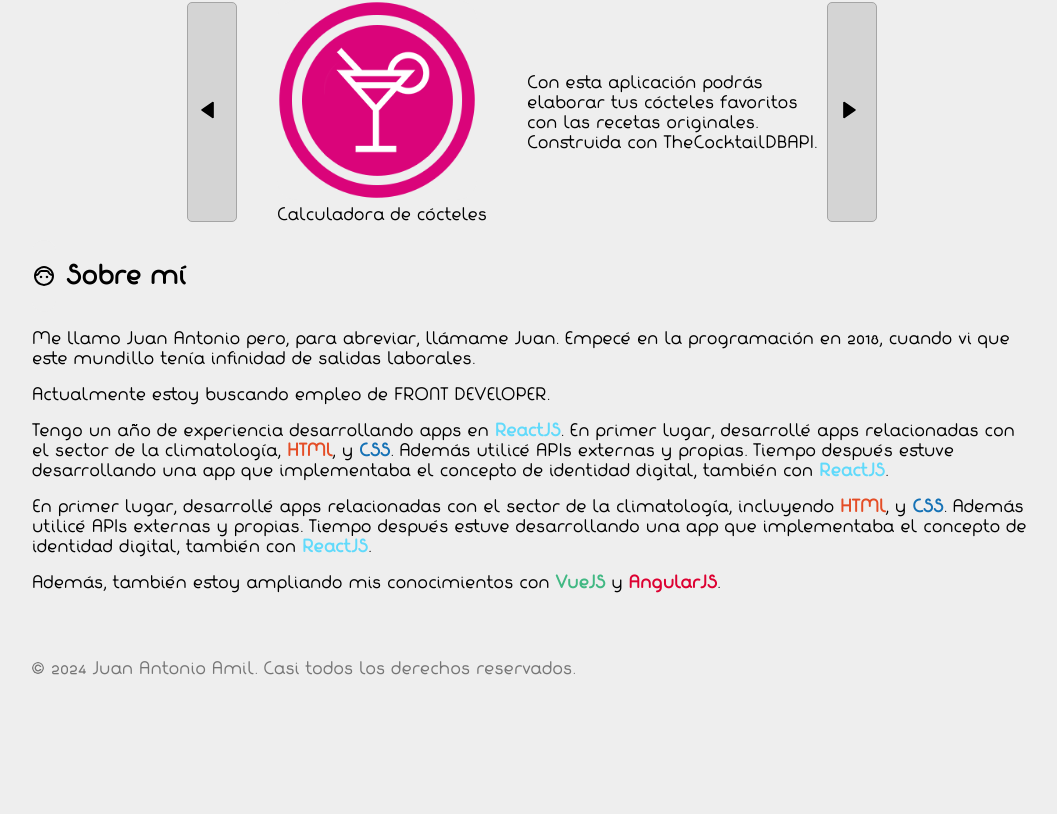
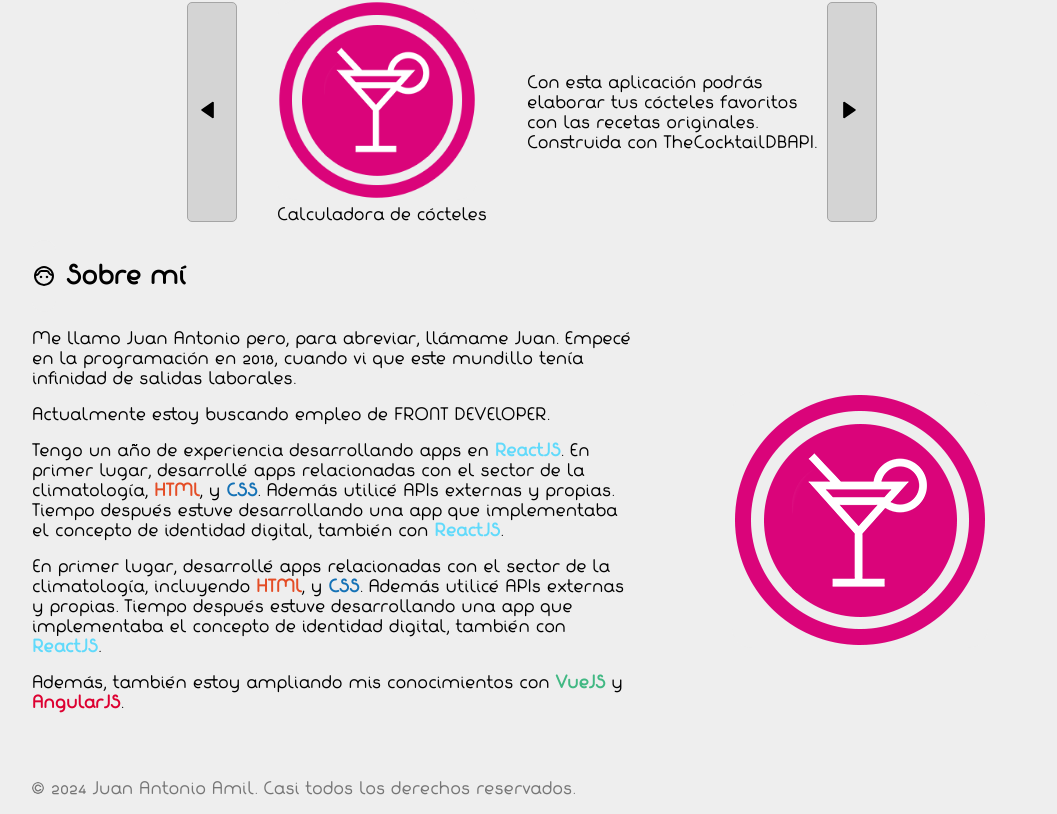
Before and after one commit to JuananA1000/Portfolio, a React (Vite) app: page / in a window 1280 px wide. Shown: the part 900-1714 px from the top of the page, without its empty margins (108-1165 px from the left). Before the commit the page ends 1594 px from the top, so only its background shows below. Built offline with nearby package versions, Linux system fonts and the light colour scheme.

Commit message:
prevision de foto

```diff
--- a/src/components/About/About.css
+++ b/src/components/About/About.css
@@ -33,3 +33,10 @@ span {
 #angular {
   color: #dd0031;
 }
+
+.sobre-mi {
+  display: grid;
+  grid-template-columns: 2fr 1fr;
+  grid-column-gap: 100px;
+  align-items: center;
+}
--- a/src/components/About/About.jsx
+++ b/src/components/About/About.jsx
@@ -1,5 +1,7 @@
 import translate from '../../es.json';
 import about from '../../images/svg/about.svg';
+
+import photo from '../../images/img/calcCoctel.png';
 
 import './About.css';
 
@@ -11,24 +13,26 @@ export default function About() {
         <h2>{translate['about-h2']}</h2>
       </div>
 
+      <div className='sobre-mi'>
+        <div className='descripcion'>
           <p>
-        Me llamo Juan Antonio pero, para abreviar, llámame Juan. Empecé en la programación en 2018, cuando vi
-        que este mundillo tenía infinidad de salidas laborales.
+            Me llamo Juan Antonio pero, para abreviar, llámame Juan. Empecé en la programación en 2018, cuando vi que
+            este mundillo tenía infinidad de salidas laborales.
           </p>
 
           <p>Actualmente estoy buscando empleo de FRONT DEVELOPER.</p>
 
           <p>
-        Tengo un año de experiencia desarrollando apps en <span id='react'>ReactJS</span>. En primer lugar, desarrollé
-        apps relacionadas con el sector de la climatología, <span id='html'>HTML</span>, y <span id='css'>CSS</span>.
-        Además utilicé APIs externas y propias. Tiempo después estuve desarrollando una app que implementaba el concepto
-        de identidad digital, también con <span id='react'>ReactJS</span>.
+            Tengo un año de experiencia desarrollando apps en <span id='react'>ReactJS</span>. En primer lugar,
+            desarrollé apps relacionadas con el sector de la climatología, <span id='html'>HTML</span>, y{' '}
+            <span id='css'>CSS</span>. Además utilicé APIs externas y propias. Tiempo después estuve desarrollando una
+            app que implementaba el concepto de identidad digital, también con <span id='react'>ReactJS</span>.
           </p>
 
           <p>
             En primer lugar, desarrollé apps relacionadas con el sector de la climatología, incluyendo{' '}
-        <span id='html'>HTML</span>, y <span id='css'>CSS</span>. Además utilicé APIs externas y propias. Tiempo después
-        estuve desarrollando una app que implementaba el concepto de identidad digital, también con{' '}
+            <span id='html'>HTML</span>, y <span id='css'>CSS</span>. Además utilicé APIs externas y propias. Tiempo
+            después estuve desarrollando una app que implementaba el concepto de identidad digital, también con{' '}
             <span id='react'>ReactJS</span>.
           </p>
           <p>
@@ -36,5 +40,9 @@ export default function About() {
             <span id='angular'>AngularJS</span>.
           </p>
         </div>
+
+        <img src={photo} alt='foto-prevista.jpg' width='auto' height='auto' />
+      </div>
+    </div>
   );
 }
```
Lines whose indentation alone changed are shown as unchanged.
